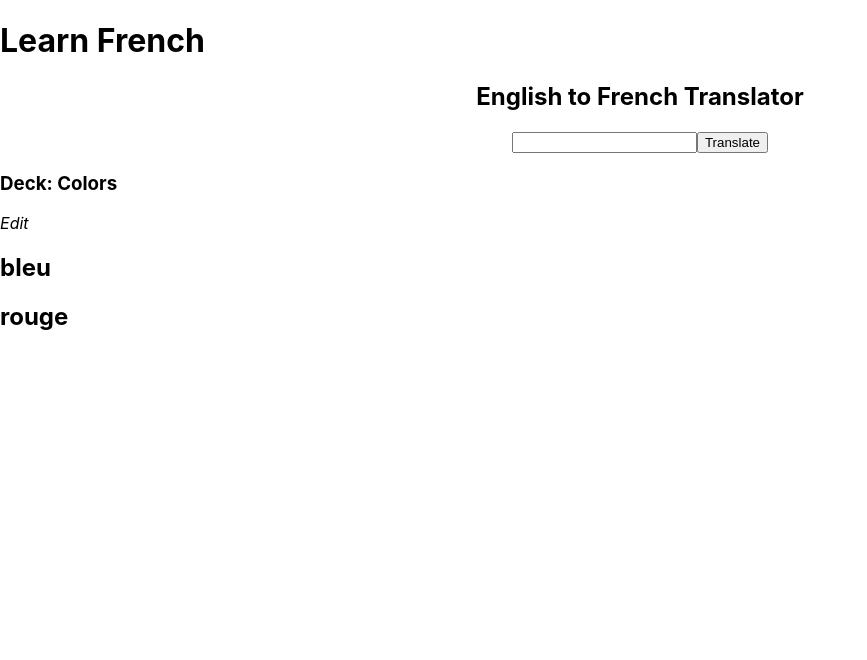
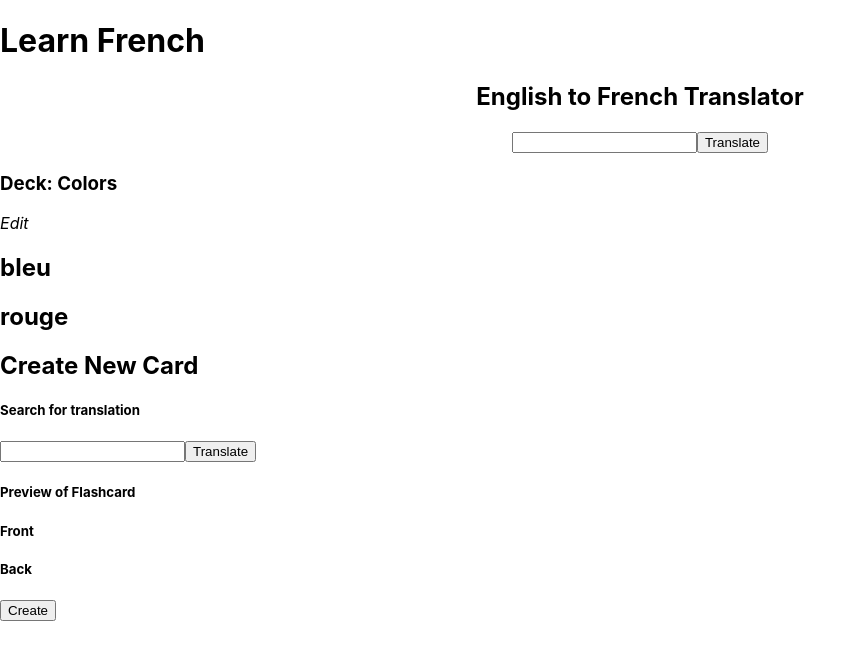
Before and after one commit to SeanHollen/Wbdv_final_project_clone, a React (Create React App) app: page / in a window 1280 px wide. Shown: the top 660 px of the page, without its empty margins (0-867 px from the left). Built offline with nearby package versions, Linux system fonts and the light colour scheme.

Commit message:
Flashcard editor. Create new cards.

```diff
--- a/src/components/FlashCardEditorComponent.js
+++ b/src/components/FlashCardEditorComponent.js
@@ -1,8 +1,74 @@
 import React from "react";
+import translateService from "../services/TranslateService";
 
 export default class FlashCardEditorComponent extends React.Component {
+	state = {
+		search: "",
+		result: ""
+	}
+
+	doQuery(search) {
+		const text = translateService.translateFrench(search)
+			.then(res => {
+				const text = res.responseData.translatedText
+				console.log(text)
+				this.setState({ result: text })
+			})
+		return text
+
+	}
+
+	create() {
+		const card = {
+			english: this.state.search,
+			french: this.state.result,
+			_id: Math.floor(Math.random() * 301)
+		}
+		this.props.addCard(card)
+	}
 
 	render() {
-		return
+		return (
+			<div>
+				<h2>Create New Card</h2>
+				<h5>Search for translation</h5>
+				<input className="" type="text"
+					onChange={(event) => this.setState({
+						search: event.target.value
+					})}></input>
+				<button
+					onClick={
+						() => this.doQuery(this.state.search)}>
+					Translate
+        </button>
+				<h5>Preview of Flashcard</h5>
+
+				<div className="row">
+					<div className="col-7 col-sm-5 col-md-4 col-lg-3 col-xl-2">
+						<div className="card">
+							<h5 className="card-header">Front</h5>
+							<div className="card-body">
+								<h5 className="card-title">{this.state.search}</h5>
+							</div>
+						</div>
+					</div>
+					<div className="col-7 col-sm-5 col-md-4 col-lg-3 col-xl-2">
+						<div className="card">
+							<h5 className="card-header">Back</h5>
+							<div className="card-body">
+								<h5 className="card-title">{this.state.result}</h5>
+							</div>
+						</div>
+					</div>
+
+					<button
+						onClick={
+							() => this.create()}>
+						Create
+        	</button>
+				</div>
+
+			</div>
+		)
 	}
 }
--- a/src/containers/DeckContainer.js
+++ b/src/containers/DeckContainer.js
@@ -1,5 +1,6 @@
 import React from "react";
 import FlashCardComponent from "../components/FlashCardComponent";
+import FlashCardEditorComponent from "../components/FlashCardEditorComponent";
 
 class DeckContainer extends React.Component {
 
@@ -18,6 +19,11 @@ class DeckContainer extends React.Component {
 	deleteCard = (id) =>
 		this.setState(prevState => ({
 			cards: prevState.cards.filter(card => card._id !== id)
+		}))
+
+	addCard = (card) =>
+		this.setState(prevState => ({
+			cards: [...prevState.cards, card]
 		}))
 
 	render() {
@@ -64,6 +70,8 @@ class DeckContainer extends React.Component {
 
 					}
 				</div>
+				<FlashCardEditorComponent
+					addCard={this.addCard}/>
 			</div>
 		)
 	}
```
